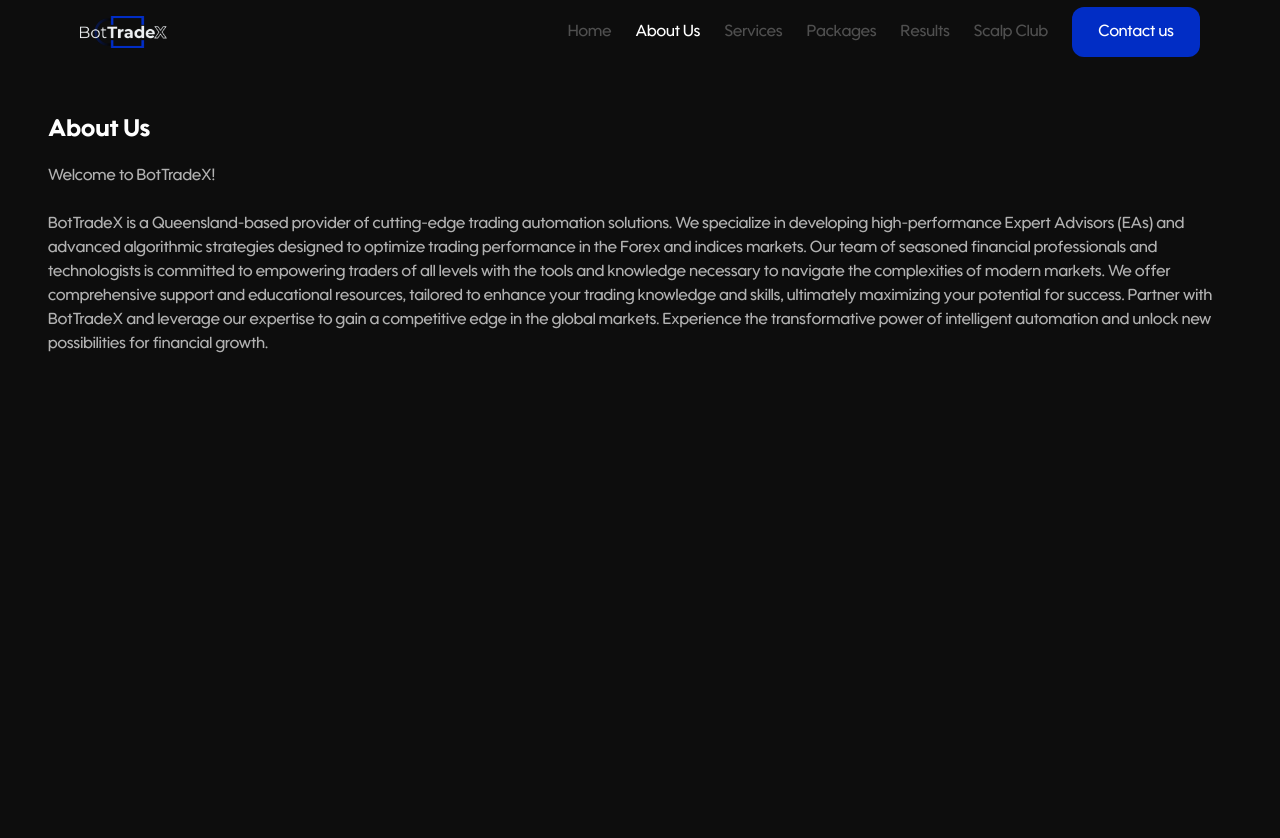
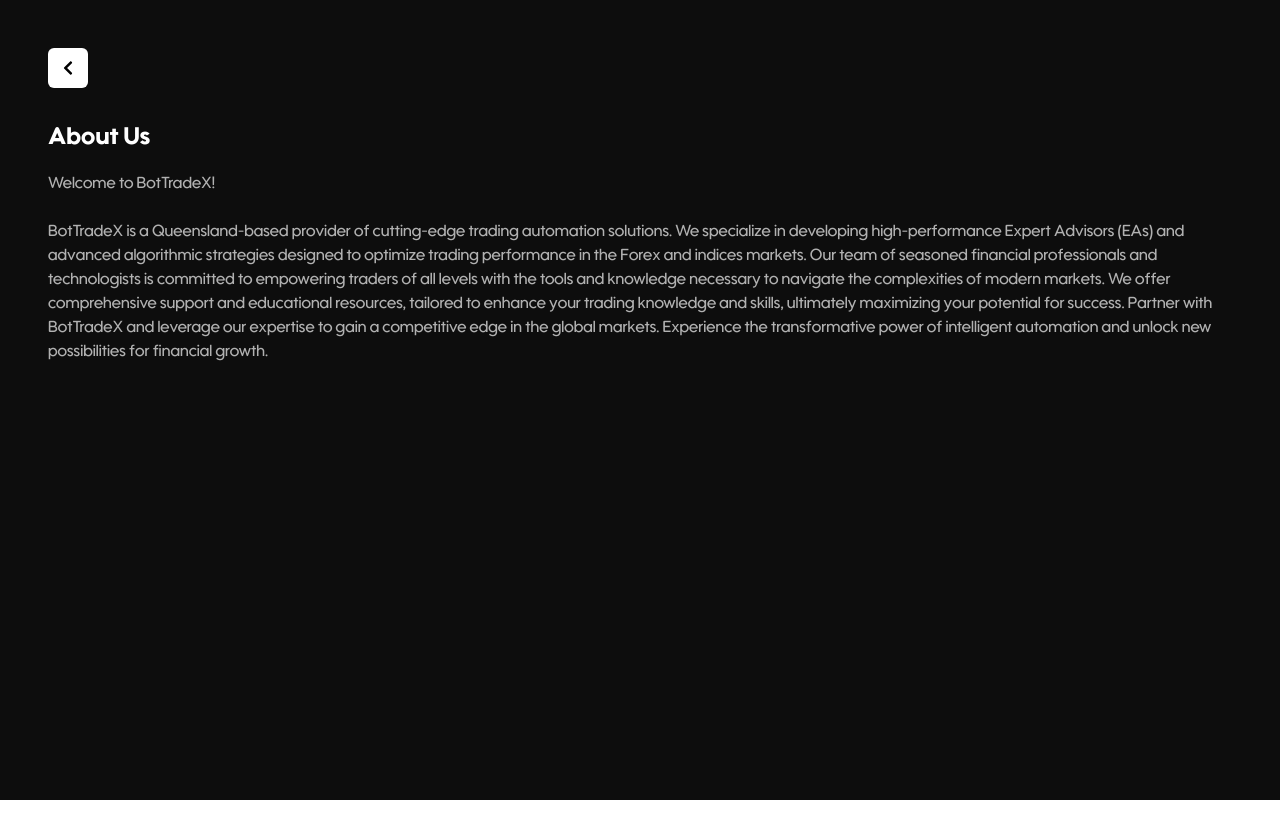
Before and after one commit to hs-07/bot-tradeX, a React (Create React App) app: page /about in a window 1280 px wide. Shown: the top 838 px of the page. After the commit the page ends 800 px from the top, so only its background shows below. Built offline with nearby package versions, Linux system fonts and the light colour scheme.

Commit message:
commiting navlink changes

```diff
--- a/package.json
+++ b/package.json
@@ -8,6 +8,7 @@
     "@testing-library/user-event": "^13.5.0",
     "react": "^18.3.1",
     "react-dom": "^18.3.1",
+    "react-icons": "^5.2.1",
     "react-router-dom": "^6.25.1",
     "react-scripts": "5.0.1",
     "web-vitals": "^2.1.4"
--- a/src/App.js
+++ b/src/App.js
@@ -1,13 +1,12 @@
 import React from "react";
-import { Navbar } from "./components";
+
 import { Route, Routes } from "react-router-dom";
 import { LandingPage, About, TermsAndConditions, PrivacyPolicy } from "./pages";
 
 const App = () => {
   return (
-    <div className="w-full bg-white flex justify-center">
+    <div className="w-full bg-white flex justify-center smooth-scroll h-full">
       <div className="max-w-[1600px] w-full">
-        <Navbar />
         <Routes>
           <Route path="/" element={<LandingPage />} />
           <Route path="/about" element={<About />} />
--- a/src/components/footer.jsx
+++ b/src/components/footer.jsx
@@ -9,9 +9,9 @@
     { title: "Terms and Conditions", link: "termsAndConditions" },
   ];
   const usefulLinks = [
-    { title: "Pricing", link: "/" },
-    { title: "Blog", link: "/" },
-    { title: "Contact Us", link: "/contact" },
+    { title: "Pricing", link: "#packages" },
+    { title: "Blog", link: "#" },
+    { title: "Contact Us", link: "#" },
   ];
   return (
     <>
@@ -50,18 +50,26 @@
           </div>
           <div className="gap-4 flex flex-col text-white">
             <h1 className="text-[40px] font-[600] ">Legal</h1>
-            {quickLinks.map((link) => (
-              <Link to={link.link} className="text-[18px] font-[400]">
+            {quickLinks.map((link, index) => (
+              <Link
+                to={link.link}
+                key={index}
+                className="text-[18px] font-[400] text-light-gray"
+              >
                 {link.title}
               </Link>
             ))}
           </div>
           <div className="gap-4 flex flex-col text-white">
             <h1 className="text-[40px] font-[600] ">Useful Links</h1>
-            {usefulLinks.map((link) => (
-              <Link to={link.link} className="text-[18px] font-[400] ">
+            {usefulLinks.map((link, index) => (
+              <a
+                href={link.link}
+                key={index}
+                className="text-[18px] font-[400] text-light-gray"
+              >
                 {link.title}
-              </Link>
+              </a>
             ))}
           </div>
           <div className="gap-4 flex flex-col text-white">
--- a/src/components/navbar.jsx
+++ b/src/components/navbar.jsx
@@ -5,11 +5,10 @@
   const [isOpen, setIsOpen] = useState(false);
   const Navlinks = [
     { title: "Home", path: "/" },
-    { title: "About Us", path: "/about" },
-    { title: "Services", path: "/y" },
-    { title: "Packages", path: "/u" },
-    { title: "Results", path: "/i" },
-    { title: "Scalp Club", path: "/o" },
+    { title: "Services", path: "#services" },
+    { title: "Packages", path: "#packages" },
+    { title: "Results", path: "#results" },
+    { title: "Scalp Club", path: "#" },
   ];
 
   return (
@@ -21,18 +20,15 @@
         <div className="flex items-center gap-6">
           <ul className="flex justify-end space-x-6">
             {Navlinks.map((link, index) => (
-              <NavLink
-                exact
-                to={link.path}
+              <a
+                href={link.path}
                 key={index}
-                className={({ isActive }) =>
-                  `cursor-pointer font-[400] text-[16px] ${
-                    isActive ? "text-white" : "text-[#4F4F4F]"
-                  }`
-                }
+                className={`cursor-pointer font-[400] text-[16px] ${
+                  index === 0 ? "text-white" : "text-[#4F4F4F]"
+                }`}
               >
                 {link.title}
-              </NavLink>
+              </a>
             ))}
           </ul>
           <div className="">
@@ -68,19 +64,16 @@
           <div className="w-full h-[100vh] bg-background z-[99] absolute">
             <ul className="flex flex-col justify-start items-center h-full space-y-6 py-12 font-semibold">
               {Navlinks.map((link, index) => (
-                <NavLink
-                  exact
-                  to={link.path}
+                <a
+                  href={link.path}
                   key={index}
-                  className={({ isActive }) =>
-                    `cursor-pointer font-[400] text-[16px] ${
-                      isActive ? "text-white" : "text-[#4F4F4F]"
-                    }`
-                  }
+                  className={`cursor-pointer font-[400] text-[16px] ${
+                    index === 0 ? "text-white" : "text-[#4F4F4F]"
+                  }`}
                   onClick={() => setIsOpen((prev) => !prev)}
                 >
                   {link.title}
-                </NavLink>
+                </a>
               ))}
               <Link href="" className="">
                 <button className="text-white bg-primary border-none py-3 px-8 rounded-xl transition-all ease-in-out">
--- a/src/components/section-3.jsx
+++ b/src/components/section-3.jsx
@@ -2,7 +2,7 @@
 
 const Section3 = () => {
   return (
-    <div className="px-4 md:px-20 ">
+    <div className="px-4 md:px-20 " id="services">
       <div className="flex flex-col w-full border-x-2 border-borderColor py-20 items-center">
         <div className="font-[600] text-[36px] md:text-[86px] text-white flex flex-col w-full items-center py-12 ">
           <span className="md:-mb-10 text-center">
--- a/src/components/section-7.jsx
+++ b/src/components/section-7.jsx
@@ -4,7 +4,7 @@
 
 const Section7 = () => {
   return (
-    <div className="px-4 md:px-20 overflow-x-hidden">
+    <div className="px-4 md:px-20 overflow-x-hidden" id="packages">
       <div className="flex flex-col w-full border-x-2 border-borderColor py-20 items-center px-8 overflow-x-auto">
         <div className="pb-6">
           <span className="font-[600] text-[36px] md:text-[86px] text-center text-white flex flex-col w-full items-center leading-[1.2] pb-4">
@@ -50,8 +50,11 @@
                 </span>
 
                 <div className="flex flex-col gap-4">
-                  {item.benefits.map((feature) => (
-                    <p className="text-white text-base leading-[1.2] flex gap-2 items-start">
+                  {item.benefits.map((feature, index) => (
+                    <p
+                      className="text-white text-base leading-[1.2] flex gap-2 items-start"
+                      key={index}
+                    >
                       <img src="/images/tick.svg" alt="tick" className="" />
                       {feature}
                     </p>
@@ -59,7 +62,7 @@
                 </div>
               </div>
               <button className="bg-primary text-black text-[20px] py-2 rounded-lg mt-4 bg-white mt-32">
-                {index === 0 ? "14 Day Trial" : "Upgrade"}
+                {index === 0 ? "14 Day Trial" : "Contact Us"}
               </button>
             </div>
           ))}
--- a/src/components/section-8.jsx
+++ b/src/components/section-8.jsx
@@ -3,7 +3,7 @@
 
 const section8 = () => {
   return (
-    <div className="px-4 md:px-20 ">
+    <div className="px-4 md:px-20 " id="results">
       <div className="flex flex-col w-full border-x-2 border-borderColor py-20 items-center px-8">
         <div className="pb-6 flex flex-col justify-center w-full">
           <span className="font-[600] text-[36px] md:text-[86px] text-white flex flex-col text-center w-full items-center leading-[1.2]">
--- a/src/pages/PrivacyPolicy.jsx
+++ b/src/pages/PrivacyPolicy.jsx
@@ -1,8 +1,17 @@
 import React from "react";
+import { FaChevronLeft } from "react-icons/fa";
+import { useNavigate } from "react-router-dom";
 
 const Privacy = () => {
+  const navigate = useNavigate();
   return (
     <div className="h-full bg-background flex flex-col gap-8 p-4 md:p-16 landing">
+      <span
+        className="text-black bg-white w-10 h-10 rounded-md flex items-center justify-center cursor-pointer"
+        onClick={() => navigate(-1)}
+      >
+        <FaChevronLeft />
+      </span>
       <div className="flex gap-4 flex-col">
         <h2 className="text-white text-[24px] font-bold">Privacy policy</h2>
         <span className="text-white">
--- a/src/pages/TermsConditions.jsx
+++ b/src/pages/TermsConditions.jsx
@@ -1,12 +1,20 @@
 import React from "react";
+import { FaChevronLeft } from "react-icons/fa";
+import { useNavigate } from "react-router-dom";
 
 const TermsAndConditions = () => {
+  const navigate = useNavigate();
+
   return (
     <div className="h-full bg-background flex flex-col gap-8 p-4 md:p-16 landing">
-      <h2 className="text-white text-[24px] font-bold">Terms & Conditions</h2>
-
+      <span
+        className="text-black bg-white w-10 h-10 rounded-md flex items-center justify-center cursor-pointer"
+        onClick={() => navigate(-1)}
+      >
+        <FaChevronLeft />
+      </span>
+      ;<h2 className="text-white text-[24px] font-bold">Terms & Conditions</h2>
       <h2 className="text-white text-xl">BotTradeX Terms and Conditions</h2>
-
       <div className="flex gap-4 flex-col">
         <h2 className="text-white text-xl">1. Acceptance of Terms:</h2>
         <span className="text-white">
--- a/src/pages/about.jsx
+++ b/src/pages/about.jsx
@@ -1,8 +1,17 @@
 import React from "react";
+import { FaChevronLeft } from "react-icons/fa";
+import { useNavigate } from "react-router-dom";
 
 const About = () => {
+  const navigate = useNavigate();
   return (
     <div className="h-screen bg-background flex flex-col gap-8 p-4 md:p-12 landing">
+      <span
+        className="text-black bg-white w-10 h-10 rounded-md flex items-center justify-center cursor-pointer"
+        onClick={() => navigate(-1)}
+      >
+        <FaChevronLeft />
+      </span>
       <div className="flex gap-4 flex-col">
         <h2 className="text-white text-[24px] font-bold">About Us</h2>
         <span className="text-light-gray">
--- a/src/pages/landing.jsx
+++ b/src/pages/landing.jsx
@@ -1,5 +1,6 @@
 import React from "react";
 import {
+  Navbar,
   Section1,
   Section2,
   Underline,
@@ -15,20 +16,21 @@
 
 const Landing = () => {
   return (
-    <div className="bg-background">
-      <Section1 />
-      <Section2 />
+    <div className="bg-background smooth-scroll w-full">
+      <Navbar />
+      <Section1 id="section1" />
+      <Section2 id="section2" />
       <Underline />
-      <Section3 />
-      <Section4 />
+      <Section3 id="section3" />
+      <Section4 id="section4" />
       <Underline />
-      <Section5 />
+      <Section5 id="section5" />
       <Underline />
-      <Section6 />
+      <Section6 id="section6" />
       <Underline />
-      <Section7 />
+      <Section7 id="section7" />
       <Underline />
-      <Section8 />
+      <Section8 id="section8" />
       <Underline />
       <Section9 />
       <div className="w-full flex md:hidden">
```
Also changed, not shown: 1 other file (tests, documents, lock files or other folders).
